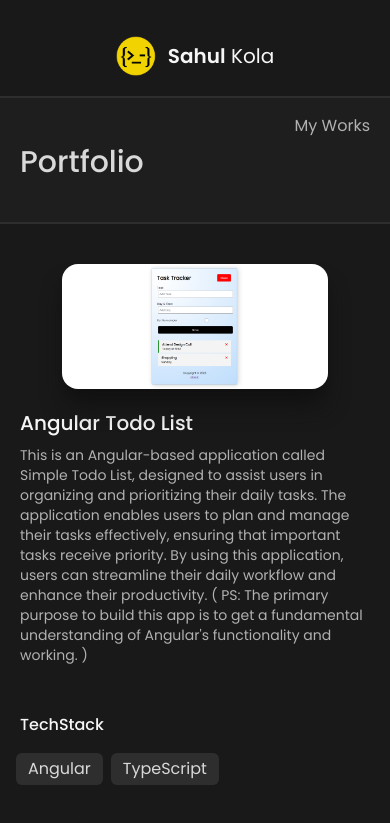
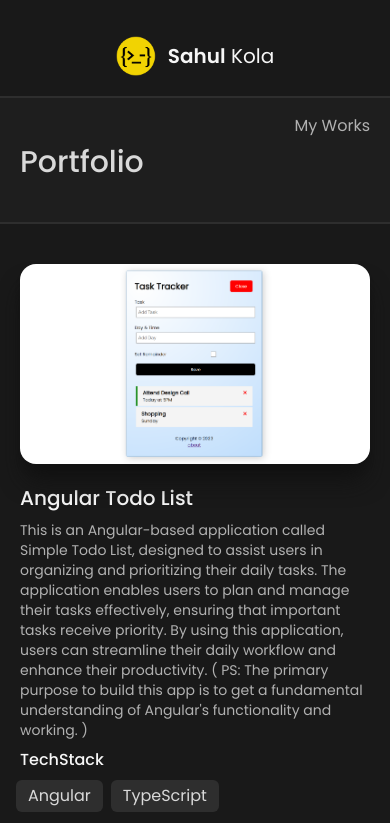
Before and after one commit to SahulKola/MyPortfolio, a React (Create React App) app: page /portfolio in a window 390 px wide. Shown: the top 823 px of the page. Built offline with nearby package versions, Linux system fonts and the light colour scheme.

Commit message:
Resolved responsive issues in Portfolio Page

```diff
--- a/src/Pages/Portfolio/BaseLayout.tsx
+++ b/src/Pages/Portfolio/BaseLayout.tsx
@@ -8,8 +8,8 @@ const BaseLayout = ({
   flag: string;
 }) => {
   return (
-    <section className="flex flex-col items-center sm:items-start justify-start basis-1/2 text-white-100 mb-10 mx-4">
-      <div className="relative md:min-h-[200px] lg:min-h-[320px] rounded-2xl overflow-hidden cursor-pointer shadow-xl shadow-grey-500">
+    <section className="flex flex-col items-stretch justify-start text-white-100 mb-10 mx-4">
+      <div className="relative min-h-[200px] lg:min-h-[320px] rounded-2xl overflow-hidden cursor-pointer shadow-xl shadow-grey-500">
         <a href={portfolio.url} target="_blank" rel="noopener noreferrer">
           <img
             src={portfolio.thumbnail}
@@ -18,7 +18,7 @@ const BaseLayout = ({
           />
         </a>
       </div>
-      <section className="flex flex-col items-start justify-between h-full">
+      <section className="flex flex-col items-start justify-between h-auto sm:h-full">
         <div>
           <h2 className="text-xl self-start mt-5 font-m">{portfolio.name}</h2>
           <p className="text-sm text-white-400 mt-2">{portfolio.description}</p>
@@ -27,7 +27,7 @@ const BaseLayout = ({
           <h3 className="font-m text-base">
             {flag === "portfolio" ? "TechStack" : portfolio.prop}
           </h3>
-          <div className="-mx-2 mt-2 flex flex-wrap">
+          <div className="-mx-2 flex flex-wrap">
             {portfolio.techstack.map((m: string) => (
               <span className="techstack mt-2">{m}</span>
             ))}
--- a/src/data.ts
+++ b/src/data.ts
@@ -139,17 +139,17 @@ export const Recognizations = [
     id: 1,
     name: "Finalist - VMware Taznu Build a Thon",
     description:
-      "VMware Tanzu Build-A-Thon, a 7 Days Training Program on Building Modern Apps & Deploying on VMware Tanzu Application Service followed by 5 weeks Project Build-A-Thon conducted by SmartBridge Educational Services Pvt Ltd in association with VMware IT Academy",
-    url: "ttps://www.dropbox.com/s/d8xgzzllxo8bbvl/Finalist%20-%20VMware%20Tanzu%20Build%20a%20Thon.pdf?dl=0",
+      "Certificate for outstanding performance in India's Largest Build-A-Thon on Modern Application Development, a 7 Days Training Program on Building Morden Apps & Deploying on VMware Tanzu Application Service followed by 5 weeks Project Build-A-Thon conducted by SmartBridge Educational Services Pvt Ltd in association with VMware IT Academy",
+    url: "https://www.dropbox.com/s/d8xgzzllxo8bbvl/Finalist%20-%20VMware%20Tanzu%20Build%20a%20Thon.pdf?dl=0",
     thumbnail: BuildAThon,
-    prop: "Project Developed in Build A Thon",
+    prop: "Project Developed in Build-a-thon",
     techstack: ["Budget Buddy"],
   },
   {
     id: 2,
     name: "P3 Grand Open March 2017 - Hyderabad",
     description:
-      "Certificate for outstanding performance in India's Largest Build-A-Thon on Modern Application Development, a 7 Days Training Program on Building Morden Apps & Deploying on VMware Tanzu Application Service followed by 5 weeks Project Build-A-Thon conducted by SmartBridge Educational Services Pvt Ltd in association with",
+      "It initially began as a simple hobby to solve the cube and quickly evolved into a passion for competitive solving. That interest  led me to dive deeper into the world of the Rubik's Cube by learning and mastering various algorithms for permutation and combination. Utilizing the F2L (First Two Layers) method, which was considered quite efficient at the time, I was able to solve the cube at a relatively fast pace.",
     url: "https://www.worldcubeassociation.org/persons/2017NAAN01",
     thumbnail: Rubiks,
     prop: "Best Score",
```
